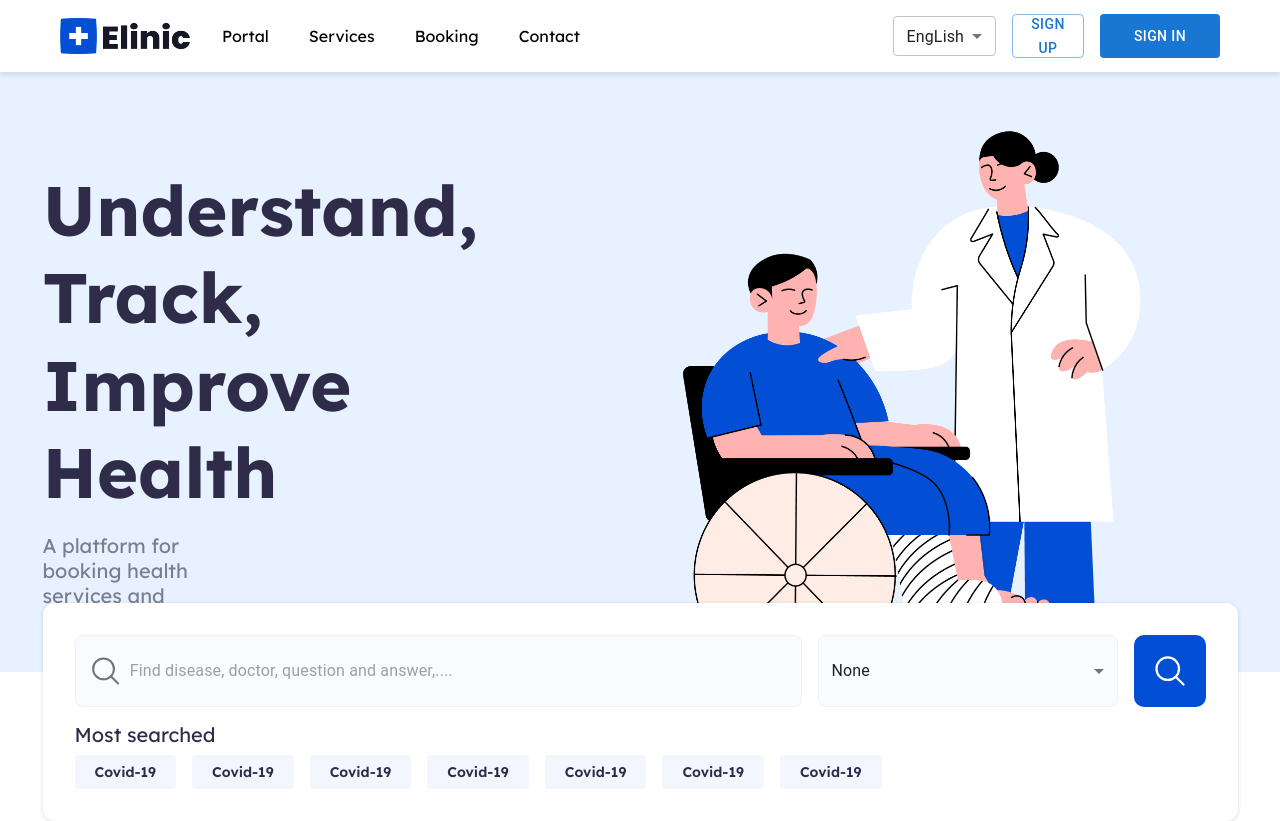
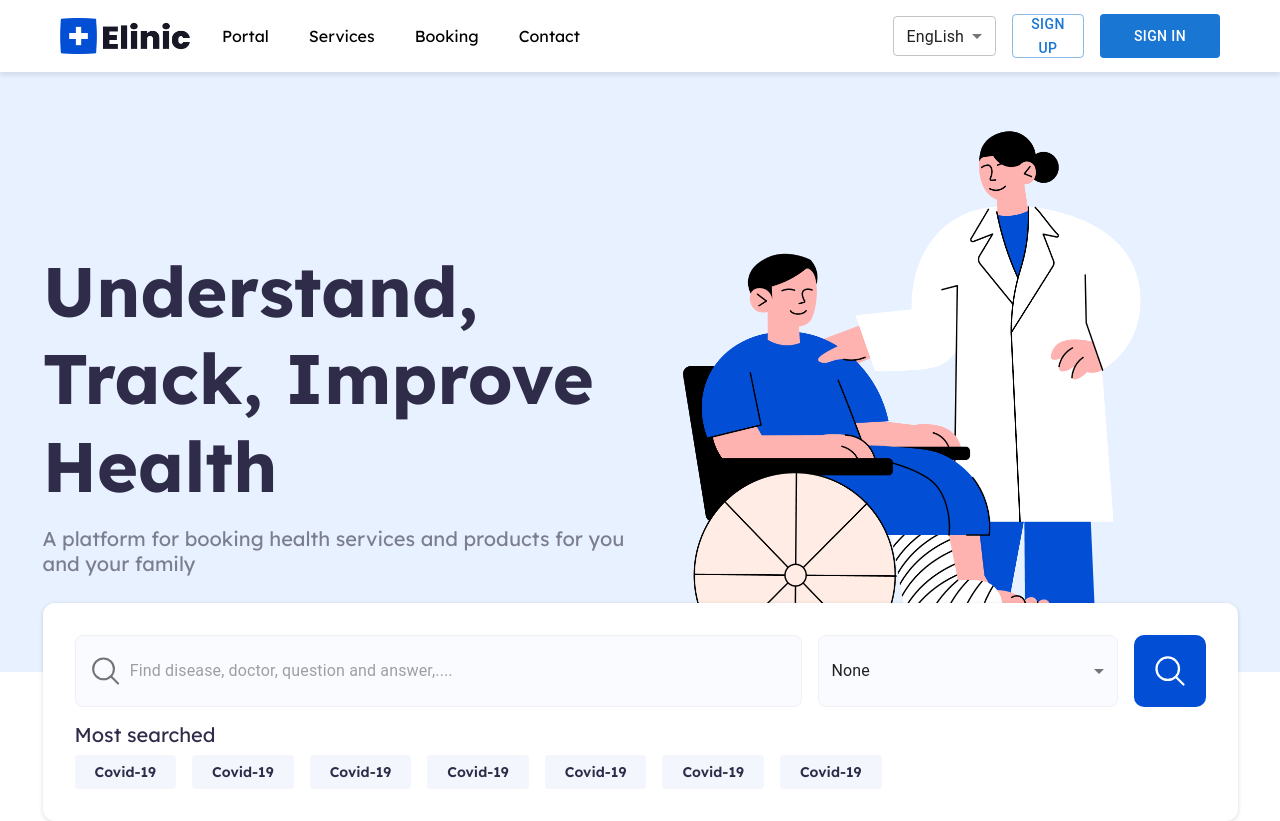
Before and after one commit to FiveManDev/EClinic_Web, a Next.js app: page / in a window 1280 px wide. Shown: the top 821 px of the page. Built offline with nearby package versions, Linux system fonts and the light colour scheme; no server answers.

Commit message:
fix banner

```diff
--- a/src/module/User/Home/section/banner/Banner.tsx
+++ b/src/module/User/Home/section/banner/Banner.tsx
@@ -7,11 +7,11 @@ const Banner = () => {
     <section className="banner-wrapper ">
       <div className="relative page-container">
         <div className="flex items-center justify-between pt-10">
-          <div className="max-w-[200px] w-full">
+          <div className="max-w-[200px] md:max-w-[600px] w-full">
             <h1 className="font-bold text-4xl md:text-[70px] md:leading-tight text-h1">
               {t("banner.title")}
             </h1>
-            <h3 className="text-xs leading-snug md:text-[20px] text-[#7B7E90] leading-tight  mt-4">
+            <h3 className="text-xs leading-snug md:text-[20px] text-[#7B7E90] md:leading-tight  mt-4">
               {t("banner.description")}
             </h3>
           </div>
```
